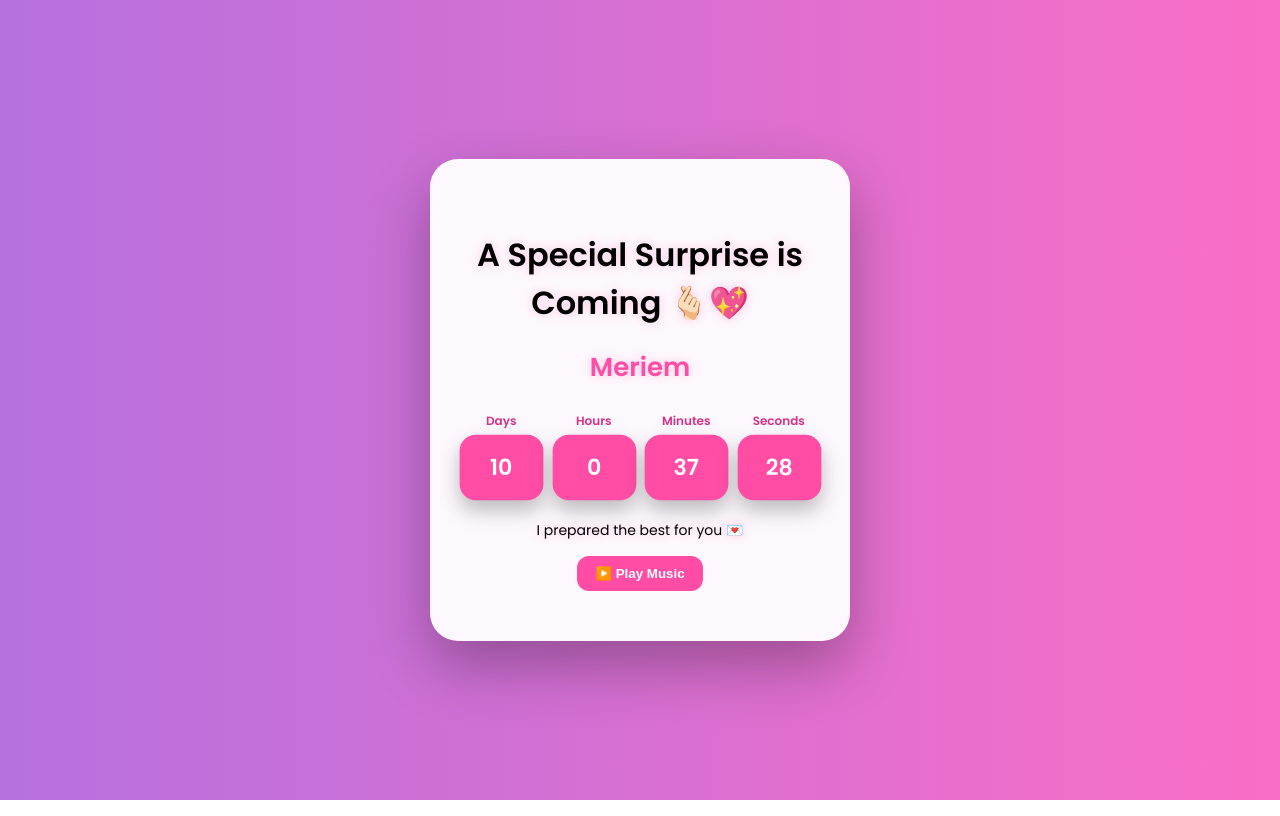
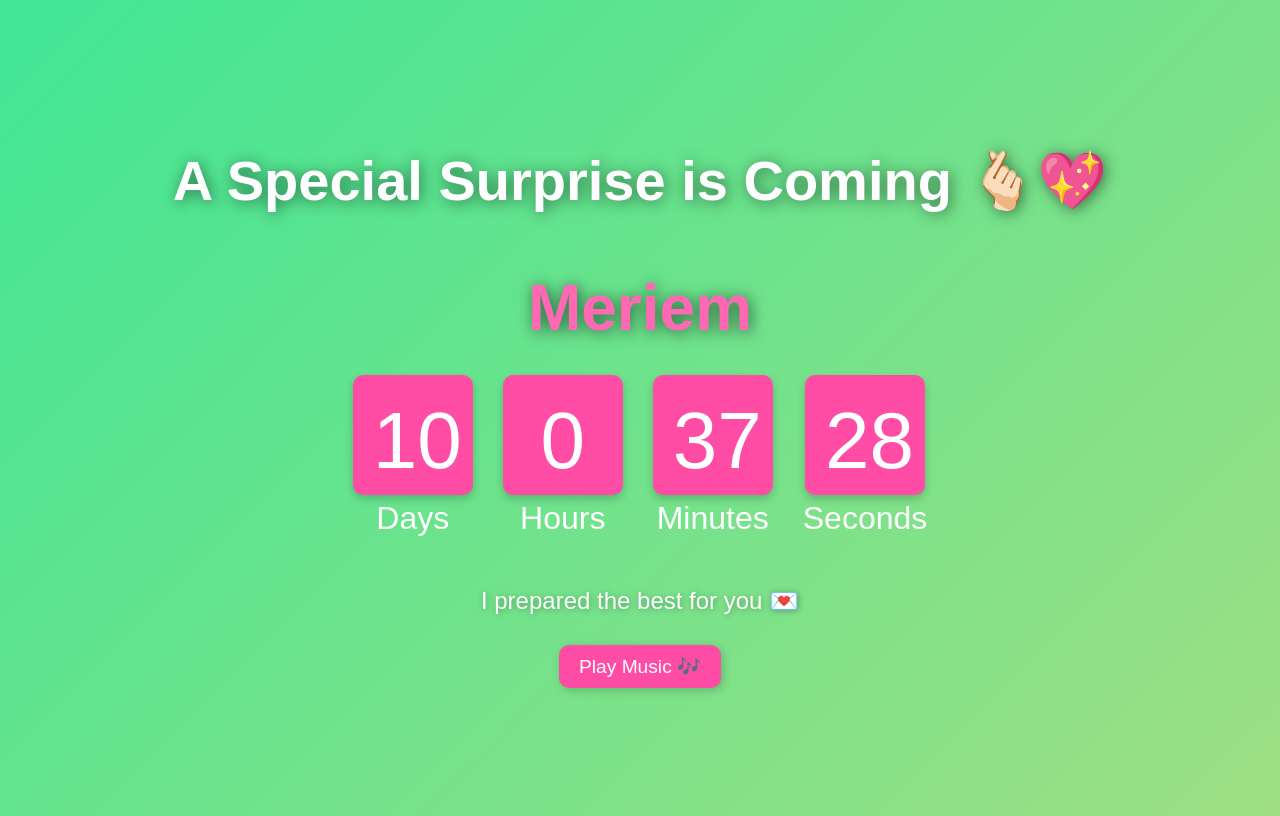
Before and after one commit to raoufhero8/countdown, a plain HTML site: page index.html in a window 1280 px wide. Drawn offline with Linux system fonts and the light colour scheme.

Commit message:
Update index.html

```diff
--- a/index.html
+++ b/index.html
@@ -1,216 +1,183 @@
 <!DOCTYPE html>
 <html lang="en">
 <head>
-<meta charset="UTF-8">
   <title>surprise for you 🫶🏻💖</title>
-<link href="https://fonts.googleapis.com/css2?family=Poppins:wght@400;600&display=swap" rel="stylesheet">
   <style>
-body{
-    margin:0;
-    height:100vh;
-    display:flex;
-    justify-content:center;
-    align-items:center;
-    font-family:'Poppins', sans-serif;
-    overflow:hidden;
-
-    background: linear-gradient(270deg,#ff6ec4,#7873f5,#42e695,#ffd86f);
-    background-size:600% 600%;
-    animation:bg 12s ease infinite;
+    body {
+      font-family: sans-serif;
+      text-align: center;
+      background: linear-gradient(135deg, #ff6ec4, #7873f5, #42e695, #ffd86f); /* خلفية متدرجة وجميلة */
+      background-size: 600% 600%;
+      animation: bg 12s ease infinite;
+      height: 100vh;
+      display: flex;
+      justify-content: center;
+      align-items: center;
+      flex-direction: column;
+      color: white;
     }
 
-@keyframes bg{
-    0%{background-position:0% 50%;}
-    50%{background-position:100% 50%;}
-    100%{background-position:0% 50%;}
+    @keyframes bg {
+      0% { background-position: 0% 50%; }
+      50% { background-position: 100% 50%; }
+      100% { background-position: 0% 50%; }
     }
 
-/* الكارت */
-.container{
-    width: 360px;
-    padding: 50px 30px;
-    text-align:center;
-    background: rgba(255,255,255,0.95);
-    border-radius: 28px;
-    box-shadow: 0 25px 60px rgba(0,0,0,0.3);
+    h1 {
+      font-size: 3.5em;
+      color: #fff;
+      text-shadow: 2px 2px 15px rgba(0, 0, 0, 0.5);
+      margin-top: 20px;
     }
 
-/* ✨ النصوص اللي تلمع */
-h1, .name, .footer{
-    animation: glow 2.5s infinite;
+    .name {
+      font-size: 4em; /* تكبير "Meriem" */
+      color: #ff69b4; /* لون مميز */
+      font-weight: bold;
+      margin-top: 20px;
+      text-shadow: 2px 2px 15px rgba(0, 0, 0, 0.6); /* إضافة تأثير الظل */
     }
 
-/* الاسم */
-.name{
-    font-size: 26px;
-    font-weight: bold;
-    color:#ff4da6;
-    margin: 10px 0 25px;
+    #countdown {
+      font-size: 2em;
+      margin-top: 30px;
+      display: flex;
+      justify-content: center;
+      gap: 30px;
     }
 
-/* glow effect */
-@keyframes glow{
-    0%{
-        text-shadow: 0 0 5px rgba(255,255,255,0.3),
-                     0 0 10px rgba(255,77,166,0.3);
-    }
-    50%{
-        text-shadow: 0 0 10px rgba(255,255,255,0.7),
-                     0 0 25px rgba(255,77,166,0.6),
-                     0 0 35px rgba(255,77,166,0.3);
-    }
-    100%{
-        text-shadow: 0 0 5px rgba(255,255,255,0.3),
-                     0 0 10px rgba(255,77,166,0.3);
-    }
+    .time-box {
+      display: inline-block;
+      background-color: #ff4da6;
+      padding: 20px;
+      border-radius: 10px;
+      box-shadow: 0 4px 8px rgba(0, 0, 0, 0.2);
+      color: white;
+      font-size: 2.5em;
+      width: 80px;
+      height: 80px;
+      text-align: center;
     }
 
-/* labels فوق العدّاد (بدون glow) */
-.timer-labels{
-    display:grid;
-    grid-template-columns: repeat(4,1fr);
-    gap:10px;
-    margin-bottom:5px;
+    .label {
+      font-size: 1em;
+      color: #fff;
+      margin-top: 5px;
     }
 
-.timer-labels span{
-    font-size:12px;
-    font-weight:bold;
-    color:#d63384;
+    .footer {
+      font-size: 1.5em;
+      color: white;
+      margin-top: 50px;
+      text-shadow: 1px 1px 6px rgba(0, 0, 0, 0.3);
     }
 
-/* العدّاد */
-.timer{
-    display:grid;
-    grid-template-columns: repeat(4,1fr);
-    gap:10px;
-    margin-bottom:20px;
+    #surprise {
+      display: none;
+      margin-top: 50px;
+      color: white;
     }
 
-.timer span{
-    height:65px;
-    display:flex;
-    align-items:center;
-    justify-content:center;
-    font-size:22px;
-    font-weight:bold;
-    color:white;
-    background:#ff4da6;
-    border-radius:16px;
-    box-shadow:0 10px 20px rgba(0,0,0,0.25);
-    animation:pulse 1.8s infinite;
+    #surprise a {
+      font-size: 1.5em;
+      text-decoration: none;
+      color: #ff69b4;
+      text-shadow: 1px 1px 5px rgba(0, 0, 0, 0.5);
     }
 
-@keyframes pulse{
-    0%{transform:scale(1);}
-    50%{transform:scale(1.06);}
-    100%{transform:scale(1);}
+    #music-btn {
+      margin-top: 30px;
+      padding: 10px 20px;
+      background-color: #ff4da6;
+      border: none;
+      color: white;
+      font-size: 1.2em;
+      cursor: pointer;
+      border-radius: 10px;
+      box-shadow: 2px 2px 10px rgba(0, 0, 0, 0.2);
     }
 
-/* QR */
-#qrcode img{
-    width:160px;
-    margin-top:15px;
-    border-radius:15px;
-    transform:scale(0);
-    opacity:0;
-    transition:0.6s;
-}
-
-.showQR img{
-    transform:scale(1);
-    opacity:1;
-}
-
-/* footer */
-.footer{
-    font-size:14px;
-    margin-top:10px;
-}
-
-/* زر الموسيقى */
-.music-control{
-    margin-top:15px;
-}
-
-.music-control button{
-    padding:10px 18px;
-    border:none;
-    border-radius:12px;
-    background:#ff4da6;
-    color:white;
-    font-weight:bold;
-    cursor:pointer;
+    #music-btn:hover {
+      background-color: #ff3385;
     }
   </style>
 </head>
 <body>
 
-<div class="container">
-
   <h1>A Special Surprise is Coming 🫰🏻💖</h1>
-
   <div class="name">Meriem</div>
 
-    <!-- ✨ labels فوق العدّاد (بدون glow) -->
-    <div class="timer-labels">
-        <span>Days</span>
-        <span>Hours</span>
-        <span>Minutes</span>
-        <span>Seconds</span>
+  <!-- Countdown Boxes with labels -->
+  <div id="countdown">
+    <div>
+      <div class="time-box" id="days"></div>
+      <div class="label">Days</div>
+    </div>
+    <div>
+      <div class="time-box" id="hours"></div>
+      <div class="label">Hours</div>
+    </div>
+    <div>
+      <div class="time-box" id="minutes"></div>
+      <div class="label">Minutes</div>
+    </div>
+    <div>
+      <div class="time-box" id="seconds"></div>
+      <div class="label">Seconds</div>
+    </div>
   </div>
 
-    <!-- العدّاد -->
-    <div class="timer">
-        <span id="d">0</span>
-        <span id="h">0</span>
-        <span id="m">0</span>
-        <span id="s">0</span>
+  <!-- Footer Message under Countdown -->
+  <div class="footer">I prepared the best for you 💌</div>
+
+  <!-- Surprise Message -->
+  <div id="surprise">
+    <h2>The surprise is here!</h2>
+    <a href="https://raoufhero8.github.io/happy-birthday/" target="_blank">Click here for the surprise!</a>
   </div>
 
-    <div class="footer">I prepared the best for you 💌</div>
-
-    <div id="qrcode"></div>
-
-    <div class="music-control">
-        <audio id="music" src="music.mp3" loop></audio>
-        <button id="playBtn">▶️ Play Music</button>
-    </div>
-
-</div>
+  <!-- Music Button -->
+  <audio id="background-music" src="music.mp3" preload="auto"></audio>
+  <button id="music-btn">Play Music 🎶</button>
 
   <script>
-const target = new Date("2026-04-07T00:00:00").getTime();
+    // Set the target date and time
+    const targetDate = new Date("2026-04-07T00:00:00").getTime();
 
-setInterval(()=>{
-    let now = new Date().getTime();
-    let diff = target - now;
+    // Update the countdown every 1 second
+    const countdownInterval = setInterval(function() {
 
-    if(diff < 0){
-        document.querySelector(".timer").innerHTML = "🎉 Happy Birthday!";
-        const qr = document.getElementById("qrcode");
-        qr.innerHTML = '<img src="Qrcode.jpg">';
-        setTimeout(()=> qr.classList.add("showQR"),100);
-        return;
+      // Get today's date and time
+      const now = new Date().getTime();
+
+      // Calculate the time difference
+      const difference = targetDate - now;
+
+      // Time calculations for days, hours, minutes and seconds
+      const days = Math.floor(difference / (1000 * 60 * 60 * 24));
+      const hours = Math.floor((difference % (1000 * 60 * 60 * 24)) / (1000 * 60 * 60));
+      const minutes = Math.floor((difference % (1000 * 60 * 60)) / (1000 * 60));
+      const seconds = Math.floor((difference % (1000 * 60)) / 1000);
+
+      // Display the countdown
+      document.getElementById("days").innerHTML = days;
+      document.getElementById("hours").innerHTML = hours;
+      document.getElementById("minutes").innerHTML = minutes;
+      document.getElementById("seconds").innerHTML = seconds;
+
+      // If the countdown is over, display the surprise message and link
+      if (difference < 0) {
+        clearInterval(countdownInterval);
+        document.getElementById("countdown").style.display = "none";
+        document.getElementById("surprise").style.display = "block";
       }
+    }, 1000);
 
-    document.getElementById("d").innerText =
-        Math.floor(diff/(1000*60*60*24));
-    document.getElementById("h").innerText =
-        Math.floor((diff%(1000*60*60*24))/(1000*60*60));
-    document.getElementById("m").innerText =
-        Math.floor((diff%(1000*60*60))/(1000*60));
-    document.getElementById("s").innerText =
-        Math.floor((diff%(1000*60))/1000);
-
-},1000);
-
-// 🎵 الموسيقى
-const music = document.getElementById("music");
-const btn = document.getElementById("playBtn");
-btn.addEventListener("click",()=>{
+    // Play music when the button is clicked
+    document.getElementById("music-btn").addEventListener("click", function() {
+      var music = document.getElementById("background-music");
       music.play();
-    btn.style.display="none";
+      this.style.display = "none"; // Hide the button after clicking
     });
   </script>
 
```
Lines whose indentation alone changed are shown as unchanged.
